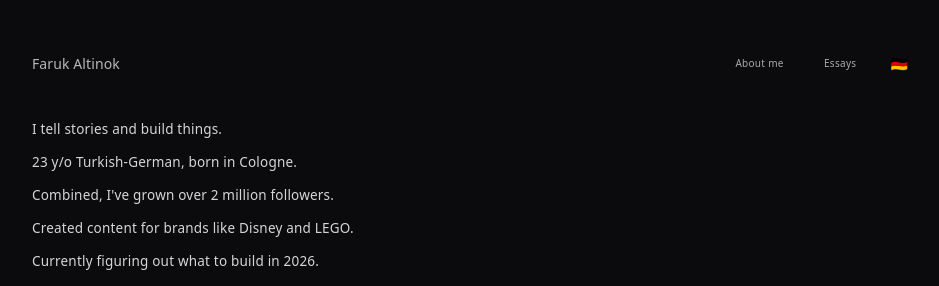
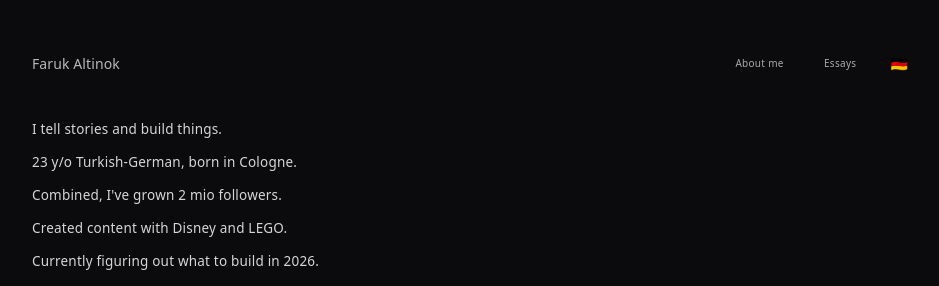
Before and after one commit to farukaltinok/farukaltinok.com, a Next.js app: page / in a window 1280 px wide. Shown: the top 286 px of the page, without its empty margins (170-1109 px from the left). Built offline with nearby package versions, Linux system fonts and the light colour scheme.

Commit message:
keine anpassung startseite

```diff
--- a/app/page.tsx
+++ b/app/page.tsx
@@ -24,8 +24,8 @@ export default function Home() {
     lang === "de"
       ? [
           `${age} y/o Deutsch-Türke, geboren in Köln.`,
-          "Kumuliert über 2 Millionen Follower aufgebaut.",
-          "Content für Brands wie Disney und LEGO erstellt.",
+          "Kumuliert über 2 mio Follower aufgebaut.",
+          "Content mit Disney und LEGO erstellt.",
           "Aktuell schaue ich, woran ich 2026 bauen will.",
           "Mein Ziel ist, Mama in 3 Jahren zu retiren.",
           "kontakt@farukaltinok.com",
@@ -33,8 +33,8 @@ export default function Home() {
         ]
       : [
           `${age} y/o Turkish-German, born in Cologne.`,
-          "Combined, I've grown over 2 million followers.",
-          "Created content for brands like Disney and LEGO.",
+          "Combined, I've grown 2 mio followers.",
+          "Created content with Disney and LEGO.",
           "Currently figuring out what to build in 2026.",
           "My goal is to retire my mom in 3 years.",
           "kontakt@farukaltinok.com",
```
